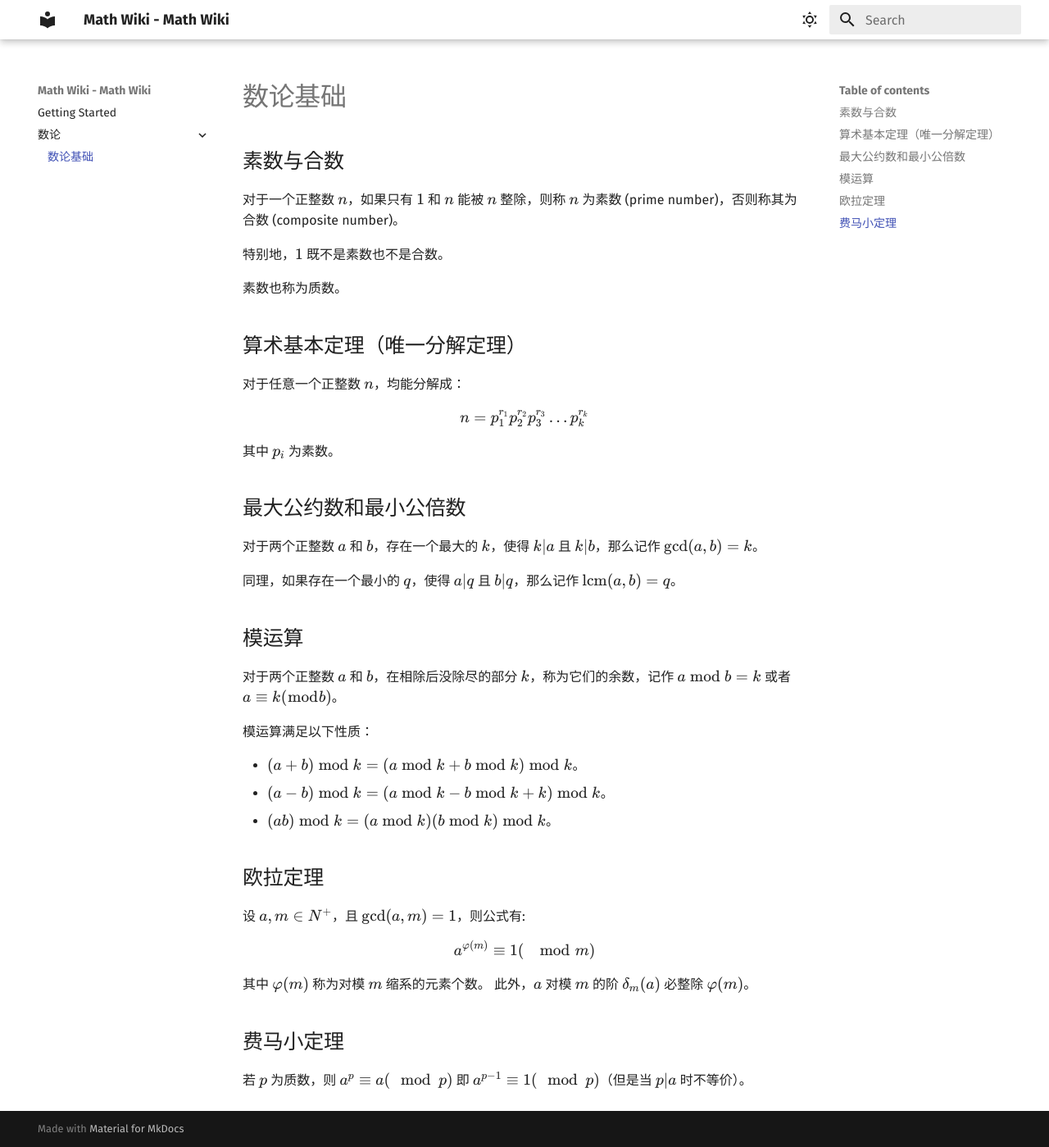
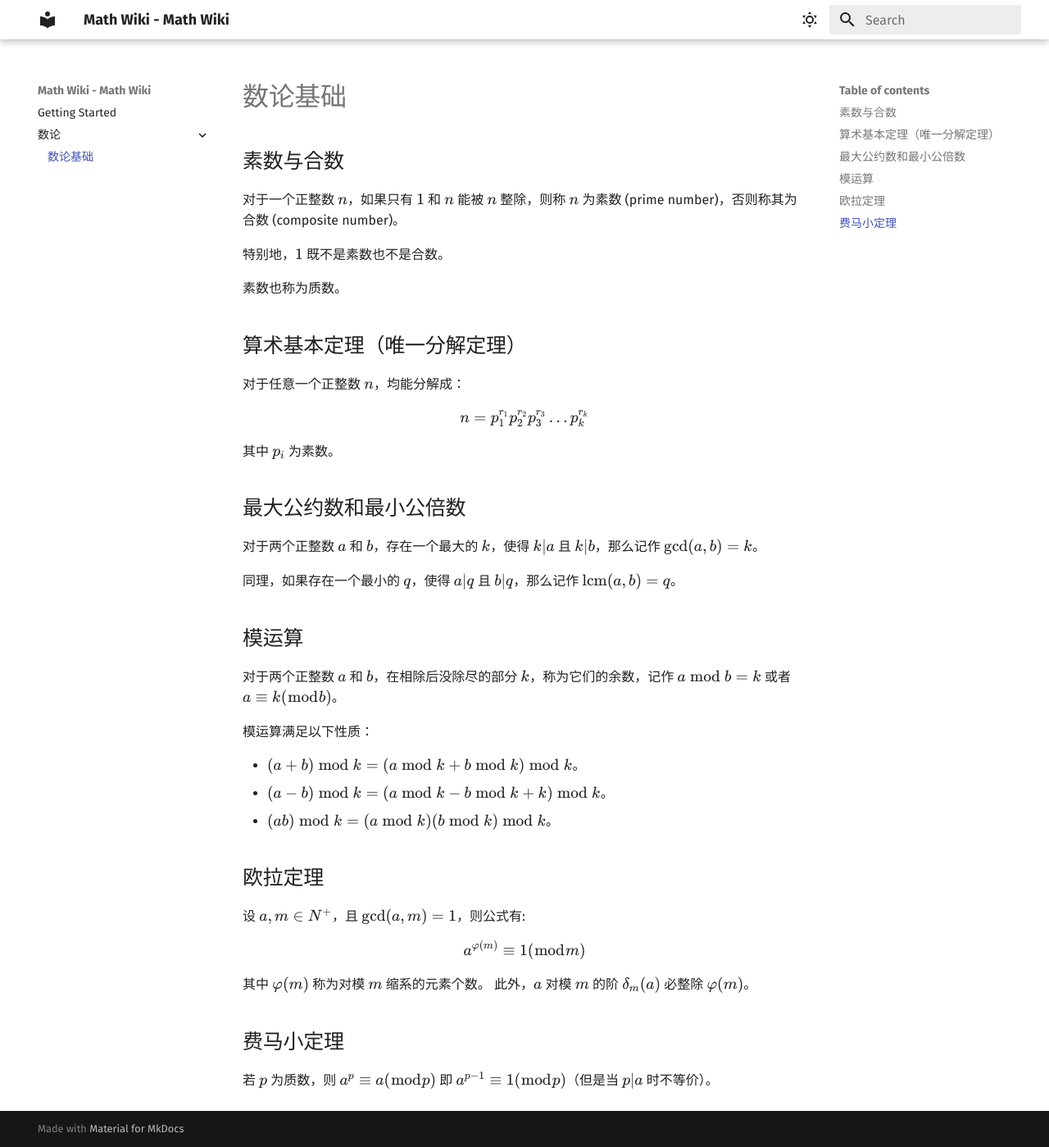
Before and after one commit to M-Wiki/Math-Wiki, an MkDocs documentation site: the page built from docs/number-theory/basic.md, in a window 1280 px wide and 1399 px high. Shown: the whole window at 82% size. Built offline with MkDocs 1.6.1 and Material for MkDocs 9.7.7, drawn with Linux system fonts in a browser that asks for light colours; comment, search, counter and statistics services are not loaded.

Commit message:
Latex 格式修改
Nothing here.

```diff
--- a/docs/number-theory/basic.md
+++ b/docs/number-theory/basic.md
@@ -21,7 +21,7 @@ $$
 
 对于两个正整数 $a$ 和 $b$，存在一个最大的 $k$，使得 $k|a$ 且 $k|b$，那么记作 $\gcd(a,b)=k$。
 
-同理，如果存在一个最小的 $q$，使得 $a|q$ 且 $b|q$，那么记作 $\\operatorname{lcm}(a,b)=q$。
+同理，如果存在一个最小的 $q$，使得 $a|q$ 且 $b|q$，那么记作 $\operatorname{lcm}(a,b)=q$。
 
 
 ## 模运算
@@ -39,7 +39,7 @@ $$
 设 $a,m \in N^{+}$，且 $\gcd(a,m) = 1$，则公式有:
 
 $$
-a^{\varphi (m)} \equiv 1(\mod m)
+a^{\varphi (m)} \equiv 1(\bmod m)
 $$
 
 其中 $\varphi (m)$ 称为对模 $m$ 缩系的元素个数。
@@ -47,4 +47,4 @@ $$
 
 ## 费马小定理
 
-若 $p$ 为质数，则 $a^{p} \equiv a(\mod\,p)$ 即 $a^{p-1} \equiv 1(\mod\,p)$（但是当 $p|a$ 时不等价）。
+若 $p$ 为质数，则 $a^{p} \equiv a(\bmod p)$ 即 $a^{p-1} \equiv 1(\bmod p)$（但是当 $p|a$ 时不等价）。
```
